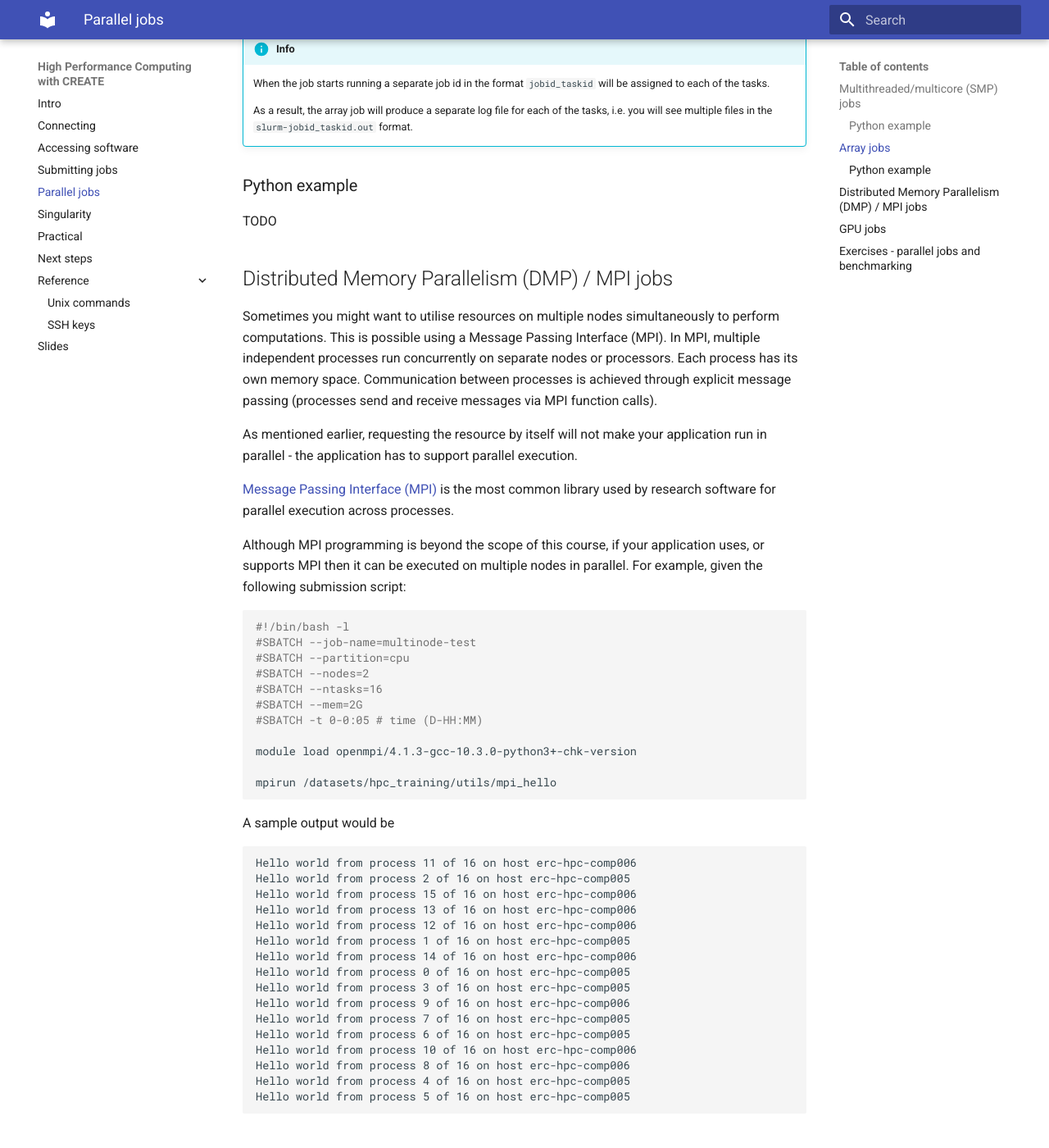
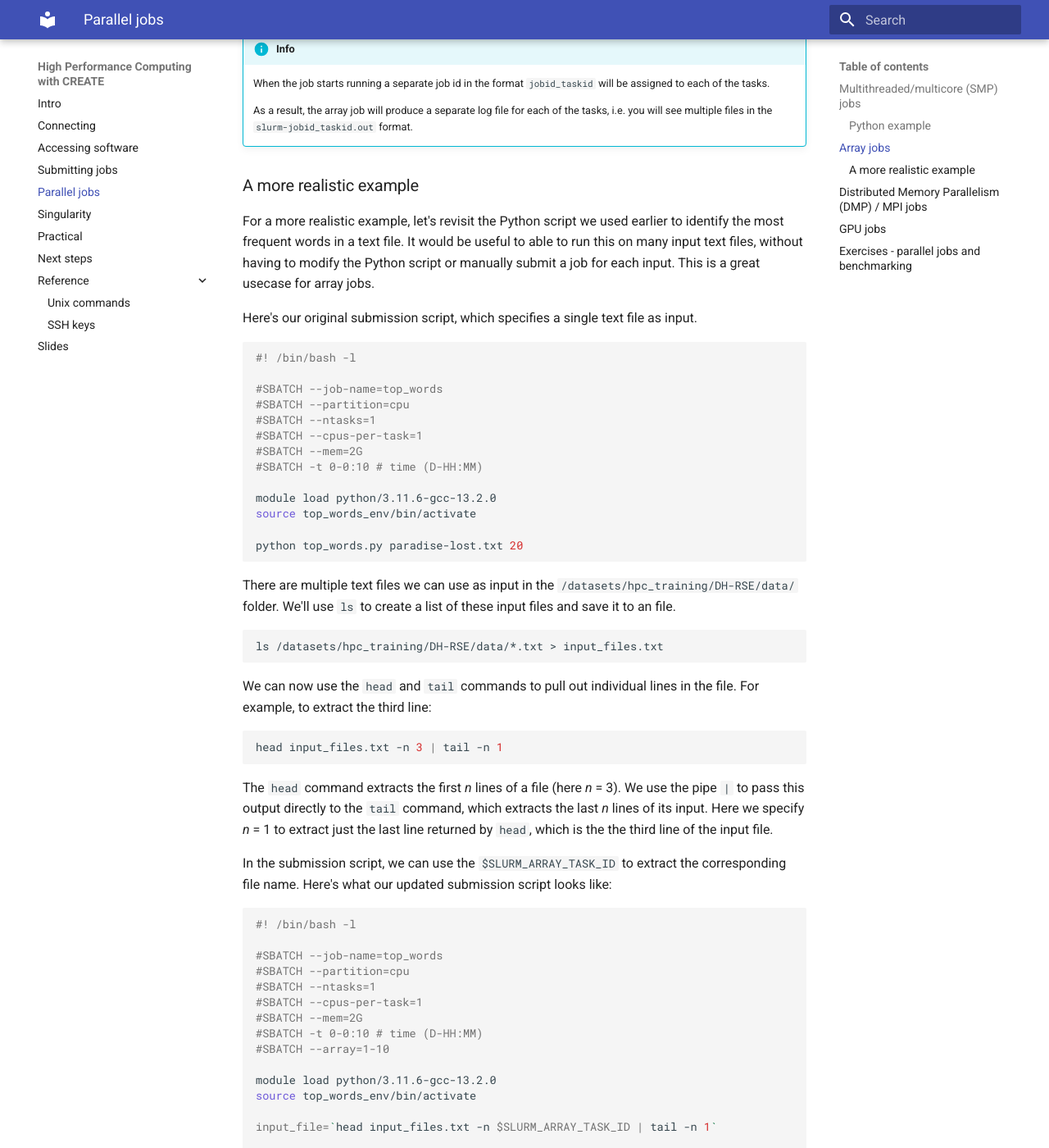
Before and after one commit to kcl-eresearch/High-Performance-Computing-for-Digital-Humanities, an MkDocs documentation site: the page built from docs/parallel_jobs.md, in a window 1280 px wide and 1400 px high, scrolled down 5618 px. Shown: the whole window at 82% size. Built offline with MkDocs 1.6.1 and Material for MkDocs 9.7.7, drawn with Linux system fonts in a browser that asks for light colours; some of the changed text lies outside the part shown.

Commit message:
feat: add top_words.py example to array jobs section

````diff
--- a/docs/parallel_jobs.md
+++ b/docs/parallel_jobs.md
@@ -214,9 +214,71 @@ echo "Array job - task id: $SLURM_ARRAY_TASK_ID"
     As a result, the array job will produce a separate log file for each of the tasks, i.e.
     you will see multiple files in the `slurm-jobid_taskid.out` format.
 
-### Python example
+### A more realistic example
 
-TODO
+For a more realistic example, let's revisit the Python script we used earlier to identify the most frequent words in a text file.
+It would be useful to able to run this on many input text files, without having to modify the Python script or manually submit a job for each input.
+This is a great usecase for array jobs.
+
+Here's our original submission script, which specifies a single text file as input.
+
+```bash
+#! /bin/bash -l
+
+#SBATCH --job-name=top_words
+#SBATCH --partition=cpu
+#SBATCH --ntasks=1
+#SBATCH --cpus-per-task=1
+#SBATCH --mem=2G
+#SBATCH -t 0-0:10 # time (D-HH:MM)
+
+module load python/3.11.6-gcc-13.2.0
+source top_words_env/bin/activate
+
+python top_words.py paradise-lost.txt 20
+```
+
+There are multiple text files we can use as input in the `/datasets/hpc_training/DH-RSE/data/` folder.
+We'll use `ls` to create a list of these input files and save it to an file.
+
+```bash
+ls /datasets/hpc_training/DH-RSE/data/*.txt > input_files.txt
+```
+
+We can now use the `head` and `tail` commands to pull out individual lines in the file.
+For example, to extract the third line:
+
+```bash
+head input_files.txt -n 3 | tail -n 1
+```
+
+The `head` command extracts the first _n_ lines of a file (here _n_ = 3).
+We use the pipe `|` to pass this output directly to the `tail` command, which extracts the last _n_ lines of its input.
+Here we specify _n_ = 1 to extract just the last line returned by `head`, which is the the third line of the input file.
+
+In the submission script, we can use the `$SLURM_ARRAY_TASK_ID` to extract the corresponding file name.
+Here's what our updated submission script looks like:
+
+```bash
+#! /bin/bash -l
+
+#SBATCH --job-name=top_words
+#SBATCH --partition=cpu
+#SBATCH --ntasks=1
+#SBATCH --cpus-per-task=1
+#SBATCH --mem=2G
+#SBATCH -t 0-0:10 # time (D-HH:MM)
+#SBATCH --array=1-10
+
+module load python/3.11.6-gcc-13.2.0
+source top_words_env/bin/activate
+
+input_file=`head input_files.txt -n $SLURM_ARRAY_TASK_ID | tail -n 1`
+
+echo "Analysing "$input_file
+
+python top_words.py $input_file 20
+```
 
 ## Distributed Memory Parallelism (DMP) / MPI jobs
 
````
